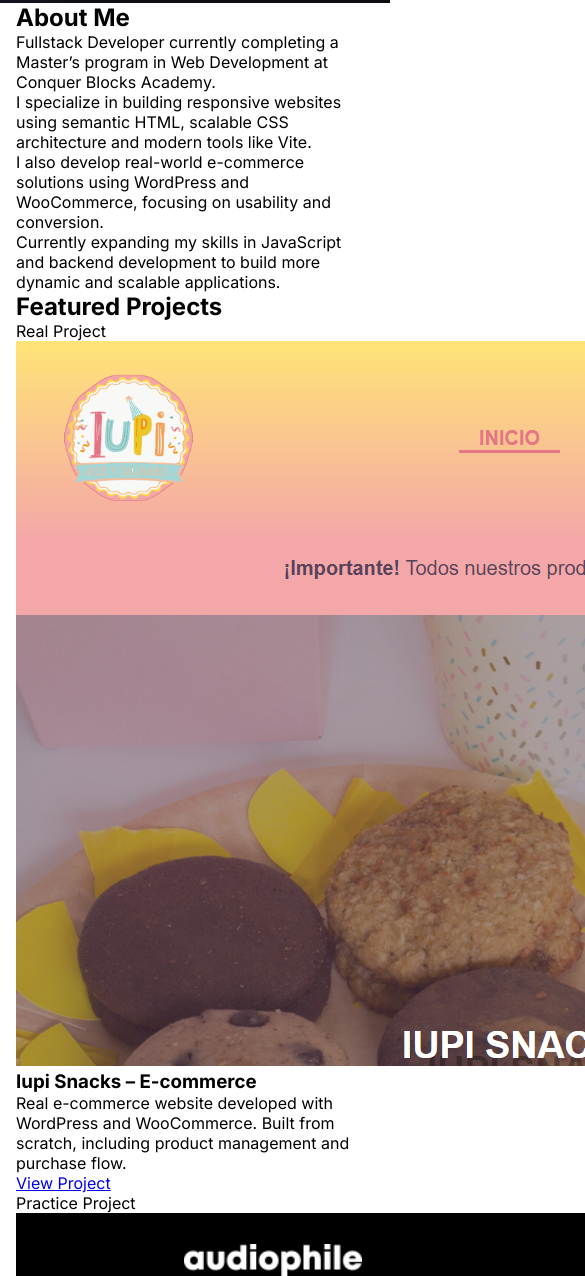
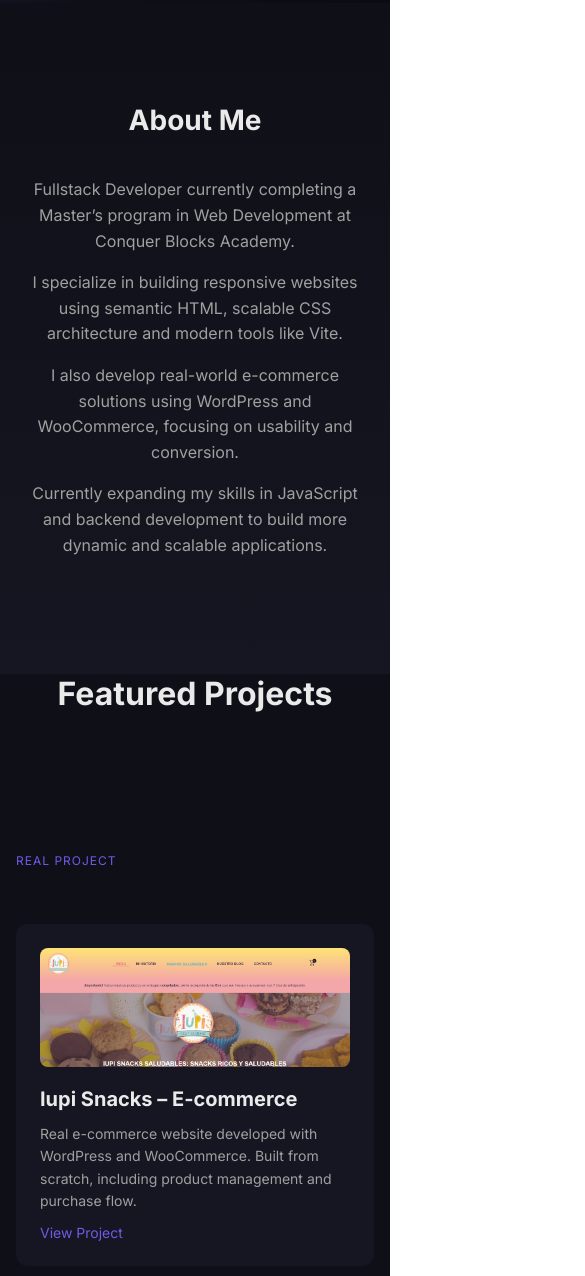
Before and after one commit to mariafernandamamone/Fernanda-Mamone-Portfolio, a website built with Vite: page index.html in a window 390 px wide. Shown: the part 657-1933 px from the top of the page, 585 px wide, since content can reach past the window. Built offline with nearby package versions, Linux system fonts and the light colour scheme.

Commit message:
feat: add About section with responsive layout and styled typography

```diff
--- a/index.html
+++ b/index.html
@@ -68,8 +68,8 @@
                 </div>
             </section>
 
-            <!-- ABOUT -->
-            <section class="about container">
+            <section class="about">
+                <div class="container">
                     <h2 class="section__title">About Me</h2>
 
                     <p class="about__text">
@@ -87,6 +87,7 @@
                     <p class="about__text">
                         Currently expanding my skills in JavaScript and backend development to build more dynamic and scalable applications.
                     </p>
+                </div>
             </section>
 
             <!-- PROJECTS -->
--- a/package.json
+++ b/package.json
@@ -6,9 +6,11 @@
   "scripts": {
     "dev": "vite",
     "build": "vite build",
-    "preview": "vite preview"
+    "preview": "vite preview",
+    "deploy": "npm run build && gh-pages -d dist"
   },
   "devDependencies": {
+    "gh-pages": "^6.3.0",
     "sass": "^1.98.0",
     "vite": "^8.0.1"
   }
--- /dev/null
+++ b/src/sass/components/_about.scss
@@ -0,0 +1,27 @@
+@use '../abstracts/abstracts' as *;
+
+.about {
+  padding: 100px 0;
+  text-align: center;
+
+    background: linear-gradient(
+    180deg,
+    $color-bg 0%,
+    $color-surface 100%
+  );
+
+  &__text {
+    color: $color-muted;
+    max-width: 700px;
+    margin: 0 auto 16px;
+    line-height: 1.6;
+  }
+}
+
+.section {
+  &__title {
+    font-size: 28px;
+    color: $color-text;
+    margin-bottom: 40px;
+  }
+}
--- a/src/sass/components/_components.scss
+++ b/src/sass/components/_components.scss
@@ -1 +1,3 @@
 @forward "hero";
+@forward "about";
+@forward "projects";
--- /dev/null
+++ b/src/sass/components/_projects.scss
@@ -0,0 +1,74 @@
+@use '../abstracts/abstracts' as *;
+
+.projects {
+  padding: 100px 0;
+  background: $color-bg;
+
+  &__label {
+    text-transform: uppercase;
+    font-size: 12px;
+    color: $color-primary;
+    margin: 40px 0 16px;
+    letter-spacing: 1px;
+  }
+
+  .section__title {
+    text-align: center;
+    margin-bottom: 60px;
+    font-size: 32px;
+    color: $color-text;
+  }
+
+  display: grid;
+  gap: 40px;
+
+  .project-card {
+    background: $color-surface;
+    border-radius: 12px;
+    padding: 24px;
+    transition: transform 0.2s ease, box-shadow 0.2s ease;
+
+    &:hover {
+      transform: translateY(-6px);
+      box-shadow: 0 10px 30px rgba(0, 0, 0, 0.3);
+    }
+
+    &__image {
+      width: 100%;
+      border-radius: 8px;
+      margin-bottom: 16px;
+      object-fit: cover;
+    }
+
+    &__title {
+      font-size: 20px;
+      color: $color-text;
+      margin-bottom: 12px;
+    }
+
+    &__text {
+      font-size: 14px;
+      color: $color-muted;
+      line-height: 1.6;
+      margin-bottom: 10px;
+    }
+
+    &__links {
+      margin-top: 16px;
+      display: flex;
+      gap: 12px;
+    }
+
+    &__link {
+      font-size: 14px;
+      color: $color-primary;
+      text-decoration: none;
+      border-bottom: 1px solid transparent;
+      transition: border 0.2s ease;
+
+      &:hover {
+        border-bottom: 1px solid $color-primary;
+      }
+    }
+  }
+}
```
Also changed, not shown: 1 other file. Lines whose indentation alone changed are shown as unchanged.
